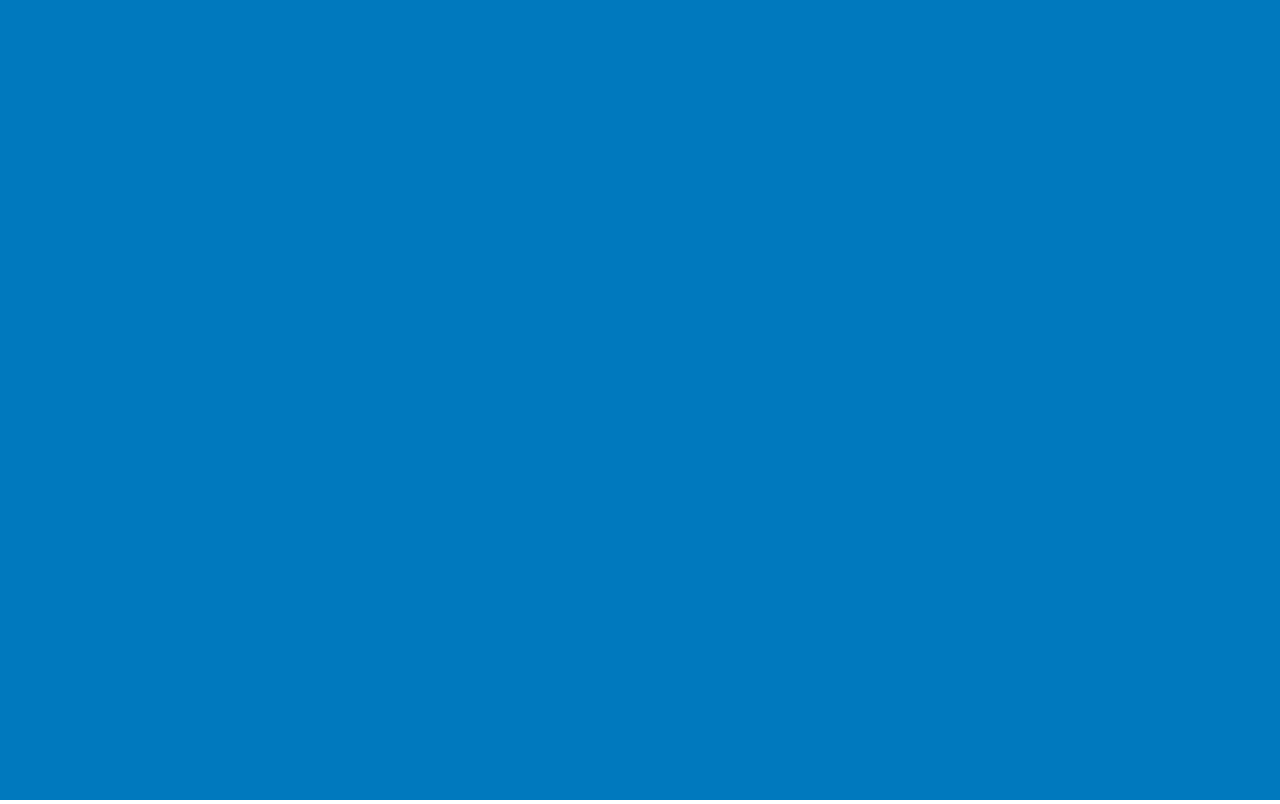
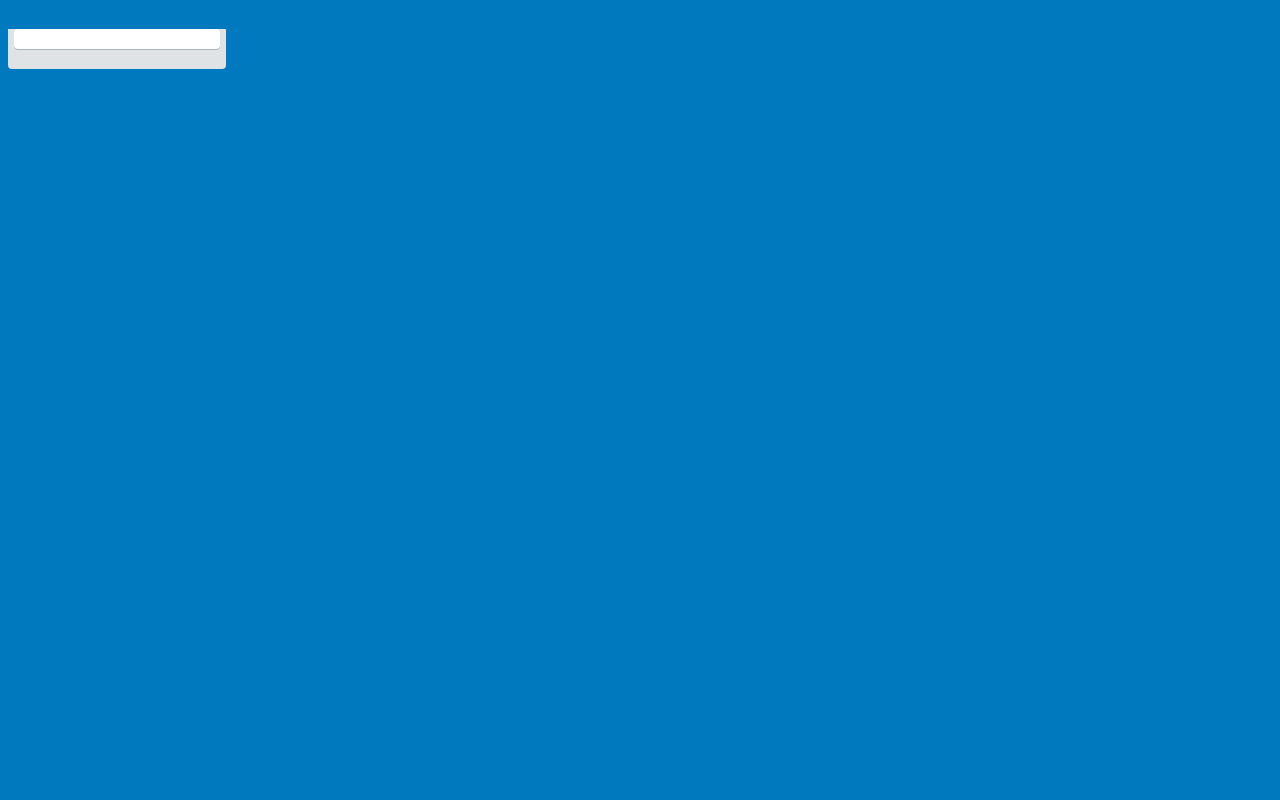
Before and after one commit to Az1rish/trelloyes, a React (Create React App) app: page / in a window 1280 px wide. Built offline with nearby package versions, Linux system fonts and the light colour scheme.

Commit message:
create List component and revise App and Card components

```diff
--- a/src/App.js
+++ b/src/App.js
@@ -1,11 +1,19 @@
 import React from 'react';
 import Card from './composition/Card';
+import List from './composition/List';
 
 
 function App() {
   return (
     <main className="App">
-      {/* content */}
+      <header>
+        <h1>
+
+        </h1>
+      </header>
+      <div className="App-list">
+        <List />
+      </div>
     </main>
   );
 }
--- a/src/composition/Card.js
+++ b/src/composition/Card.js
@@ -1,9 +1,10 @@
 import React from 'react';
 
-function Card() {
+function Card(props) {
     return (
         <div className="Card">
-            Lorem ipsum
+            <h3>{props.title}</h3>
+            <p>{props.content}</p>
         </div>
     );
 }
--- a/src/composition/List.js
+++ b/src/composition/List.js
@@ -0,0 +1,17 @@
+import React from 'react';
+import Card from './Card';
+
+function List(props) {
+    return (
+        <section className="List">
+            <header>
+                {props.children}
+            </header>
+            <div className="List-cards">
+                <Card />
+            </div>
+        </section>
+    )
+}
+
+export default List;
```
